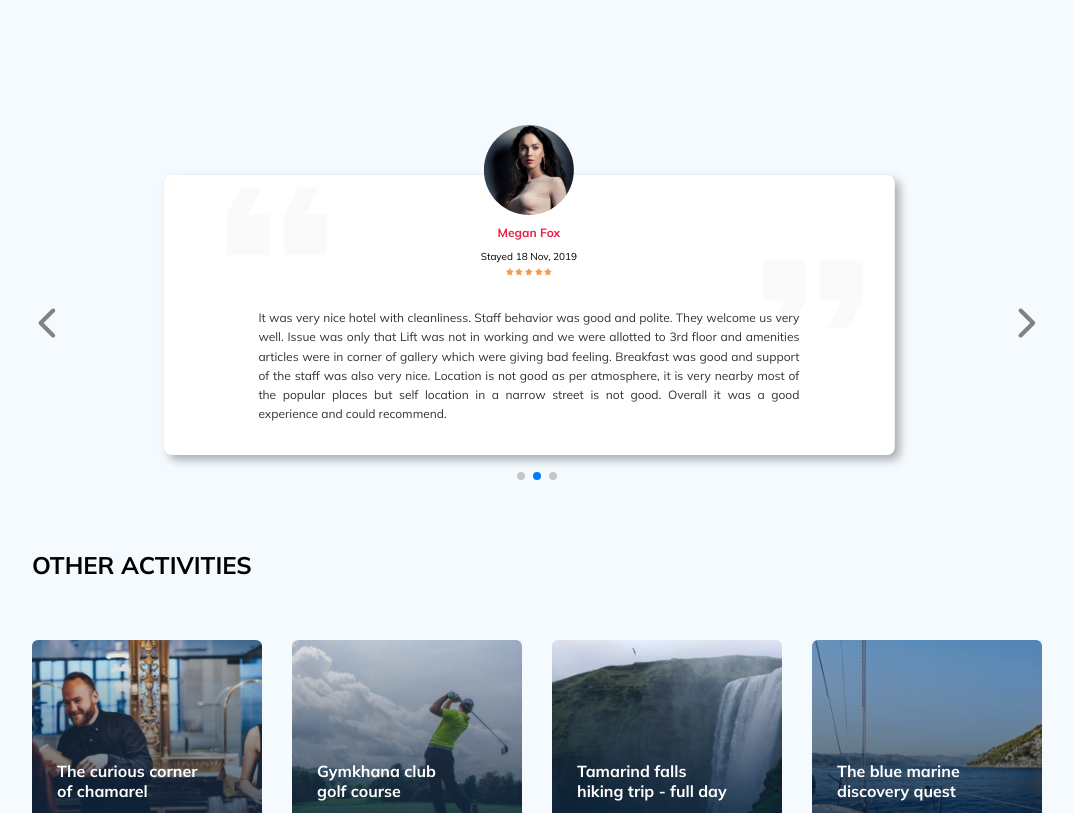
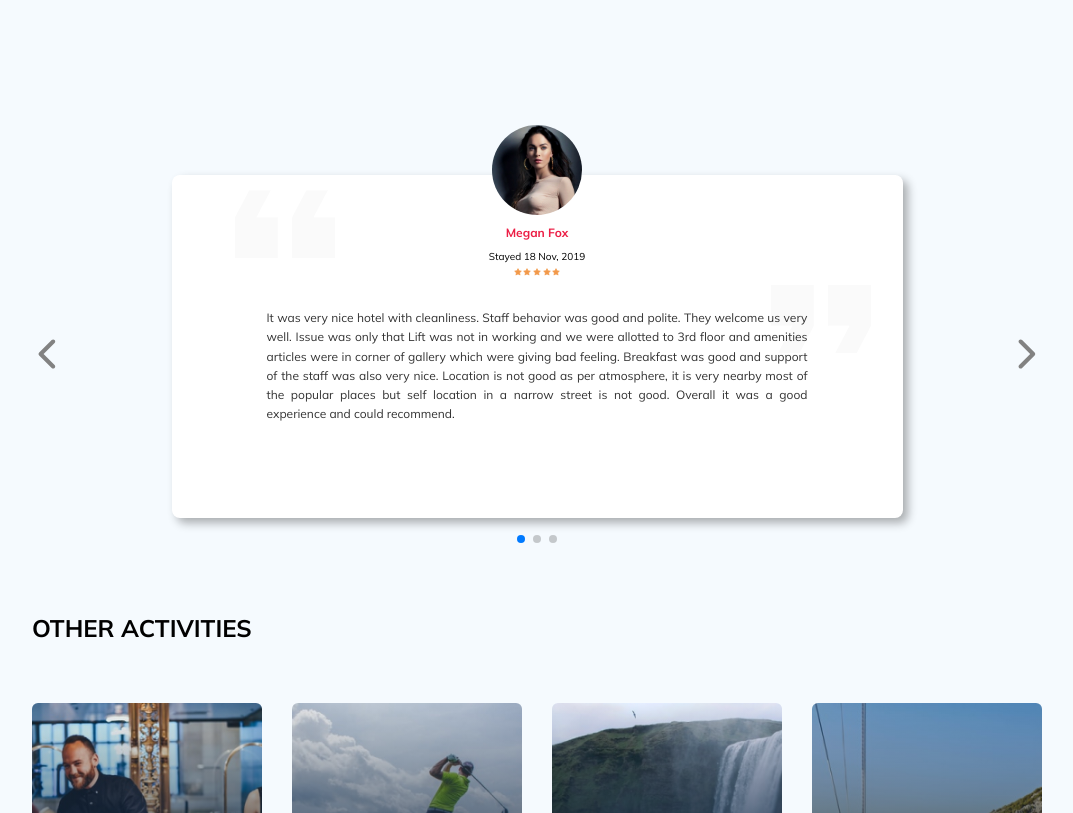
Before and after one commit to Osimjons/BestTourPlan, a plain HTML site: page index.html in a window 1280 px wide. Shown: the part 1220-2033 px from the top of the page, without its empty margins (103-1176 px from the left). Drawn offline with nearby package versions, Linux system fonts and the light colour scheme.

Commit message:
fix: comment-box

```diff
--- a/css/_about.scss
+++ b/css/_about.scss
@@ -85,6 +85,7 @@
   // .box__comment
   &__comment {
     padding: 30px 95px;
+    min-height: 240px;
 
     @media (max-width: v.$media768) {
       padding: 30px 60px;
--- a/js/script.js
+++ b/js/script.js
@@ -52,7 +52,7 @@ const swiper = new Swiper(".swiper", {
   direction: "horizontal",
   loop: true,
   autoplay: {
-    delay: 5000,
+    delay: 10000,
   },
   speed: 1000,
 
```
Also changed, not shown: css/index.css.
